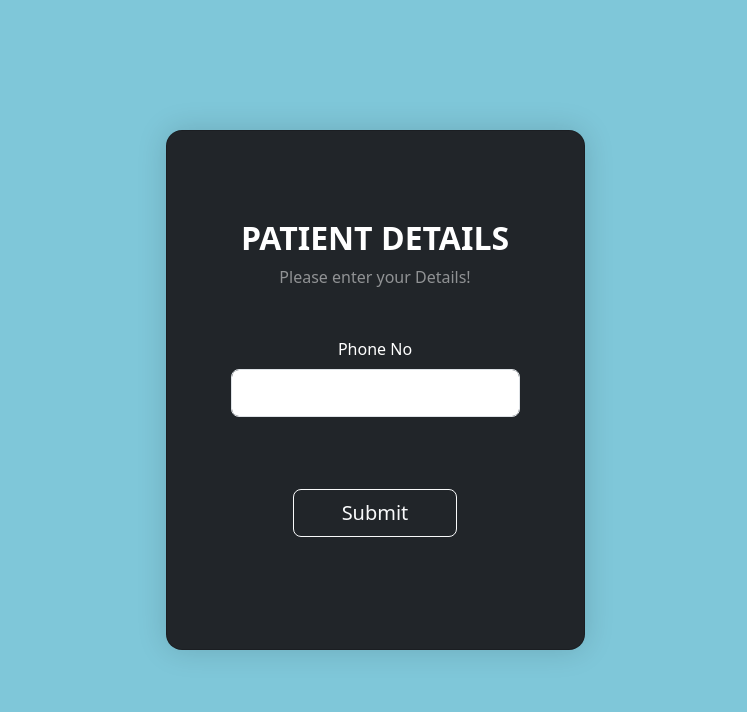
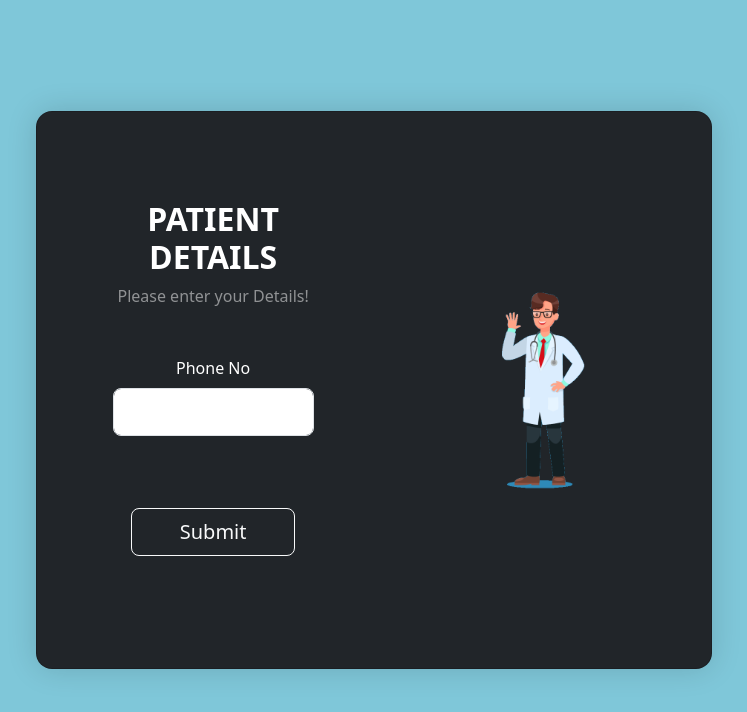
Before and after one commit to Ensify/MedCare, a React (Create React App) app in the folder frontend/: page /patientprofile in a window 1280 px wide. Shown: the top 712 px of the page, without its empty margins (265-1012 px from the left). Built offline with nearby package versions, Linux system fonts and the light colour scheme.

Commit message:
Frontend updated

```diff
--- a/frontend/src/components/PatientCard.js
+++ b/frontend/src/components/PatientCard.js
@@ -28,7 +28,9 @@ function PatientCard() {
   return (
     <div>
       <div className="row justify-content-center outer-box">
-        <h3 className="text-center">Available Patients</h3>
+        <h2 style={{ marginTop: "30px" }} className="text-center">
+          Available Patients
+        </h2>
         {patients.map((patient, index) => (
           <div className="col-md-6" key={index}>
             <Link
@@ -39,6 +41,7 @@ function PatientCard() {
                 <div style={{ width: "50%" }} className="card text-center">
                   <div className="img">
                     <img
+                      style={{ width: "10rem" }}
                       alt="profile-pic"
                       className="profile-img"
                       src="https://png.pngtree.com/png-vector/20191110/ourmid/pngtree-avatar-icon-profile-icon-member-login-vector-isolated-png-image_1978396.jpg"
--- a/frontend/src/components/Patientprofiles.js
+++ b/frontend/src/components/Patientprofiles.js
@@ -2,9 +2,9 @@ import React, { useState } from "react";
 import axios from "axios";
 import "../css/Patientprofiles.css";
 import { useAuth } from "../contexts/AuthContext";
-
 import { useNavigate } from "react-router-dom";
 import Loading from "./Loading";
+import docGif from "../assets/doctor.gif";
 
 function Patientprofiles() {
   const [isLoading, setIsLoading] = useState(false);
@@ -48,12 +48,18 @@ function Patientprofiles() {
           {isLoading ? <Loading /> : ""}
 
           <div className="container py-5 h-100">
-            <div className="row d-flex justify-content-center align-items-center h-100">
+            <div
+              style={{ position: "relative", right: "130px" }}
+              className="row d-flex justify-content-center align-items-center h-100"
+            >
               <div className="col-12 col-md-8 col-lg-6 col-xl-5">
                 <div
                   className="card bg-dark text-white"
-                  style={{ borderRadius: "1rem" }}
+                  style={{ borderRadius: "1rem", width: "150%" }}
                 >
+                  <div className="container">
+                    <div className="row align-items-center">
+                      <div className="col-md-6">
                         <div className="card-body p-5 text-center">
                           <div className="mt-md-4 pb-5">
                             <h2 className="fw-bold mb-2 text-uppercase">
@@ -64,7 +70,10 @@ function Patientprofiles() {
                             </p>
 
                             <div className="form-outline form-white mb-4">
-                        <label className="form-label" htmlFor="typeEmailX">
+                              <label
+                                className="form-label"
+                                htmlFor="typeEmailX"
+                              >
                                 Phone No
                               </label>
                               <input
@@ -86,6 +95,16 @@ function Patientprofiles() {
                           </div>
                         </div>
                       </div>
+                      <div className="col-md-6">
+                        <img
+                          src={docGif}
+                          alt="doctor-gif"
+                          className="img-fluid"
+                        ></img>
+                      </div>
+                    </div>
+                  </div>
+                </div>
               </div>
             </div>
           </div>
--- a/frontend/src/css/Patientprofiles.css
+++ b/frontend/src/css/Patientprofiles.css
@@ -58,12 +58,6 @@
 body {
   font-family: "Poppins", sans-serif;
 }
-  img {
-    max-width: 100%;
-    display: flex;
-    align-items: center;
-    justify-content: center;
-  }
 
 .profile-img {
   align-self: center;
@@ -80,9 +74,6 @@
 
 /* Utilities */
 .card::after,
-  .card img {
-    border-radius: 50%;
-  }
 .card,
 .stats {
   display: flex;
@@ -126,9 +117,8 @@
   } */
 
 .card img {
-    width: 8rem;
+  width: 40rem;
   min-width: 80px;
-    box-shadow: 0 0 0 5px #fff;
 }
 
 .infos {
```
Also changed, not shown: frontend/src/assets/doctor.gif (added). Lines whose indentation alone changed are shown as unchanged.
